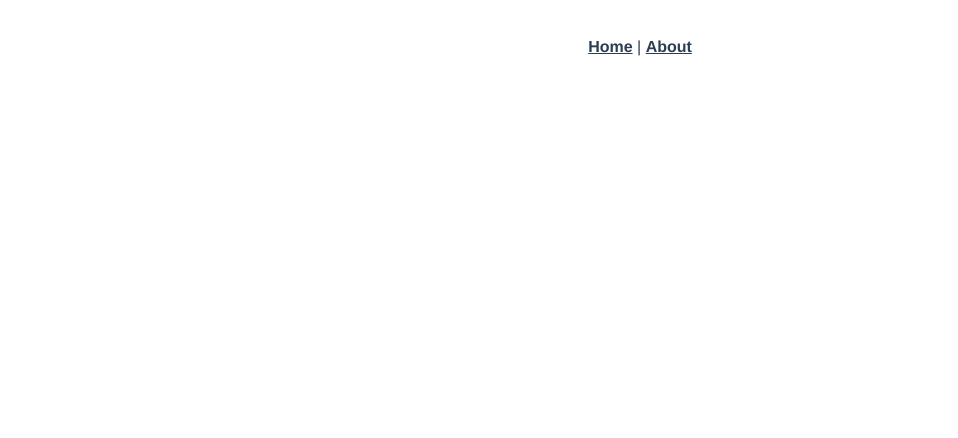
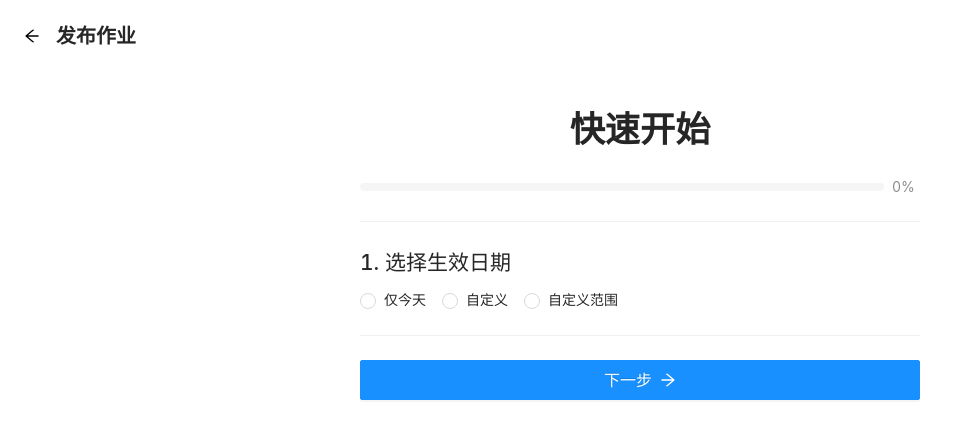
Before and after one commit to YuzeTT/Kero, a Vue app: page /pushWork in a window 1280 px wide. Before the commit this address had no page. Shown: the top 438 px of the page, without its empty margins (0-958 px from the left). Built offline with nearby package versions, Linux system fonts and the light colour scheme.

Commit message:
新增生成作业列表图片

```diff
--- a/package.json
+++ b/package.json
@@ -7,6 +7,7 @@
     "build": "vue-cli-service build"
   },
   "dependencies": {
+    "ant-design-vue": "^2.2.6",
     "core-js": "^3.6.5",
     "register-service-worker": "^1.7.1",
     "vue": "^3.0.0",
--- a/public/index.html
+++ b/public/index.html
@@ -1,5 +1,5 @@
 <!DOCTYPE html>
-<html lang="">
+<html lang="zh_CN">
   <head>
     <meta charset="utf-8">
     <meta http-equiv="X-UA-Compatible" content="IE=edge">
--- a/src/App.vue
+++ b/src/App.vue
@@ -1,13 +1,18 @@
 <template>
-  <div id="nav">
+  <!-- <div id="nav">
     <router-link to="/">Home</router-link> |
     <router-link to="/about">About</router-link>
-  </div>
+  </div> -->
   <router-view/>
 </template>
 
 <style>
-#app {
+html, body {
+  height: 100%;
+  margin: 0;
+}
+
+/* #app {
   font-family: Avenir, Helvetica, Arial, sans-serif;
   -webkit-font-smoothing: antialiased;
   -moz-osx-font-smoothing: grayscale;
@@ -26,5 +31,5 @@
 
 #nav a.router-link-exact-active {
   color: #42b983;
-}
+} */
 </style>
--- a/src/router/index.js
+++ b/src/router/index.js
@@ -14,6 +14,14 @@ const routes = [
     // this generates a separate chunk (about.[hash].js) for this route
     // which is lazy-loaded when the route is visited.
     component: () => import(/* webpackChunkName: "about" */ '../views/About.vue')
+  },
+  {
+    path: '/pushWork',
+    name: 'PushWork',
+    // route level code-splitting
+    // this generates a separate chunk (about.[hash].js) for this route
+    // which is lazy-loaded when the route is visited.
+    component: () => import('../views/PushWork.vue')
   }
 ]
 
--- a/src/views/Home.vue
+++ b/src/views/Home.vue
@@ -1,18 +1,93 @@
 <template>
   <div class="home">
-    <img alt="Vue logo" src="../assets/logo.png">
-    <HelloWorld msg="Welcome to Your Vue.js App"/>
+    <!-- <img alt="Vue logo" src="../assets/logo.png"> -->
+    <!-- <HelloWorld msg="Welcome to Your Vue.js App"/> -->
+    <div class="header">
+      <span class="title">Kero</span>
+      <div></div>
+      <span class="subtitle">学习工具平台</span>
+    </div>
+    <div class="container">
+      <div class="buttons">
+        <a-space direction="vertical" style="width: 100%;">
+          <router-link to="/pushWork">
+            <a-button type="primary" block size="large">
+              <template #icon><CloudUploadOutlined /></template>
+              发布作业
+            </a-button>
+          </router-link>
+          <a-button block size="large" @click="showModal">
+            <template #icon><InfoCircleOutlined /></template>
+            关于
+          </a-button>
+          <a-modal v-model:visible="visible" title="关于" @ok="handleOk">
+            <p>当前版本：v0.1.0-dev</p>
+          </a-modal>
+        </a-space>
+      </div>
+    </div>
   </div>
 </template>
 
 <script>
 // @ is an alias to /src
-import HelloWorld from '@/components/HelloWorld.vue'
+// import HelloWorld from '@/components/HelloWorld.vue'
+import { defineComponent, ref } from 'vue';
+import { CloudUploadOutlined,InfoCircleOutlined } from '@ant-design/icons-vue';
 
-export default {
+export default defineComponent ({
   name: 'Home',
   components: {
-    HelloWorld
+    // HelloWorld
+    CloudUploadOutlined,
+    InfoCircleOutlined,
+  },
+  setup() {
+    const visible = ref(false);
+
+    const showModal = () => {
+      visible.value = true;
+    };
+
+    const handleOk = e => {
+      // console.log(e);
+      visible.value = false;
+    };
+
+    return {
+      visible,
+      showModal,
+      handleOk,
+    };
   }
+})
+</script>
+
+<style scoped>
+.header {
+  padding-top: 40px;
+  display: grid;
 }
-</script>
+
+.title {
+  text-align: center;
+  font-size: 2rem;
+  font-weight: 400;
+}
+
+.subtitle {
+  text-align: center;
+  font-size: 2.5rem;
+  font-weight: 600;
+}
+
+.container {
+  max-width: 500px;
+  margin: 0 auto;
+  padding: 50px 20px 0px 20px;
+}
+
+.buttons {
+  margin: 0 auto;
+}
+</style>
--- /dev/null
+++ b/src/views/PushWork.vue
@@ -0,0 +1,167 @@
+<template>
+  <div>
+    <!-- style="border: 1px solid rgb(235, 237, 240)" -->
+     <a-page-header
+      title="发布作业"
+      sub-title=""
+      @back="() => $router.go(-1)"
+    />
+    <div class="title">
+      <h1 style="font-weight: 600;font-size:2.2rem">快速开始</h1>
+    </div>
+
+    <div class="container">
+      <a-progress :percent="quickStart.progress" />
+      <!-- <a-tabs v-model:activeKey="activeKey">
+        <a-tab-pane key="1" tab="Tab 1">Content of Tab Pane 1</a-tab-pane>
+        <a-tab-pane key="2" tab="Tab 2" force-render>Content of Tab Pane 2</a-tab-pane>
+        <a-tab-pane key="3" tab="Tab 3">Content of Tab Pane 3</a-tab-pane>
+      </a-tabs> -->
+      <div style="margin:5px"></div>
+      <div>
+        <a-divider/>
+        <div v-show="quickStart.show.date">
+          <h2>1. 选择生效日期</h2>
+          <a-radio-group v-model:value="quickStart.addDate" style="width: 100%">
+            <a-radio value="a">仅今天</a-radio>
+            <a-radio value="b">自定义</a-radio>
+            <a-radio value="c">自定义范围</a-radio>
+          </a-radio-group>
+        </div>
+        <div v-show="quickStart.show.subject">
+          <h2>2. 勾选需要发布的科目</h2>
+          <a-checkbox-group v-model:value="quickStart.subject">
+            <a-row>
+              <a-col :span="6" v-for="item in quickStart.subjectList" :key="item">
+                <a-checkbox :value="item">{{ item }}</a-checkbox>
+              </a-col>
+            </a-row>
+          </a-checkbox-group>
+        </div>
+        <div v-show="quickStart.show.addWork">
+          <a-tabs v-model:activeKey="activeKey">
+            <a-tab-pane v-for="(item,key) in quickStart.subject" :key="item" :tab="item">
+              <a-form-item label="名称">
+                <a-input v-model:value="quickStart.addWork.text" />
+              </a-form-item>
+              <a-form-item label="范围">
+                <a-input v-model:value="quickStart.addWork.pages" />
+              </a-form-item>
+              <a-form-item label="备注">
+                <a-input v-model:value="quickStart.addWork.remarks" />
+              </a-form-item>
+            </a-tab-pane>
+          </a-tabs>
+        </div>
+        <div v-show="quickStart.show.result">
+          <a-result
+            status="success"
+            title="图片已生成"
+            sub-title="数据不会保存，刷新即清除。"
+          >
+            <template #extra>
+              <a-button key="console" type="primary">查看图片</a-button>
+              <a-button key="buy">保存</a-button>
+            </template>
+          </a-result>
+        </div>
+
+        <a-divider />
+        <a-button type="primary" style="width:100%;" size="large" @click="quickStart.next()" v-show="quickStart.show.nextButton">
+          {{ quickStart.show.nextButtonText }}
+          <ArrowRightOutlined />
+        </a-button>
+
+      </div>
+    </div>
+  </div>
+</template>
+
+<script>
+import { defineComponent, reactive, ref } from 'vue';
+import { ArrowRightOutlined } from '@ant-design/icons-vue';
+
+export default {
+  components: {
+    ArrowRightOutlined
+  },
+  setup() {
+    const quickStart = reactive({
+      progress: 0,
+      subject: [],
+      subjectList: [
+        '语文','数学','英语','历史',
+        '地理','政治','生物','物理',
+        '化学','劳技','美术','音乐',
+        '体育','其他',
+      ],
+      show: {
+        date: true,
+        subject: false,
+        addWork: false,
+        result: false,
+        nextButton: true,
+        nextButtonText: '下一步'
+      },
+      addDate: '',
+      addWork: {
+        subject: '',
+        text: '',
+        pages: '',
+        remarks: ''
+      },
+      next: (()=>{
+        console.log('[DEBUG] 下一步')
+
+        if ( quickStart.show.date == true && quickStart.show.subject == false && quickStart.show.addWork == false ) {
+          // 状态更新
+          quickStart.show.date = false
+          quickStart.show.subject = true
+          quickStart.show.addWork = false
+          quickStart.show.result = false
+          quickStart.progress += 30
+
+          // 逻辑代码
+        }else if ( quickStart.show.date == false && quickStart.show.subject == true && quickStart.show.addWork == false ) {
+          // 状态更新
+          quickStart.show.date = false
+          quickStart.show.subject = false
+          quickStart.show.addWork = true
+          quickStart.show.result = false
+          quickStart.progress += 40
+          quickStart.show.nextButtonText = '提交'
+
+          // 逻辑代码
+        }else if ( quickStart.show.date == false && quickStart.show.subject == false && quickStart.show.addWork == true ) {
+          // 状态更新
+          quickStart.show.nextButton = false
+          quickStart.show.date = false
+          quickStart.show.subject = false
+          quickStart.show.addWork = false
+          quickStart.show.result = true
+          quickStart.progress += 30
+
+          // 逻辑代码
+        }
+      })
+    })
+    return {
+      activeKey: ref('1'),
+      quickStart,
+    }
+  }
+}
+</script>
+
+<style scoped>
+.title {
+  text-align: center;
+  padding-top: 30px;
+}
+
+.container {
+  max-width: 600px;
+  margin: 0 auto;
+  padding: 0 20px;
+}
+</style>
```
Also changed, not shown: src/main.js (+38 -1 lines), 2 other files (tests, documents, lock files or other folders).
